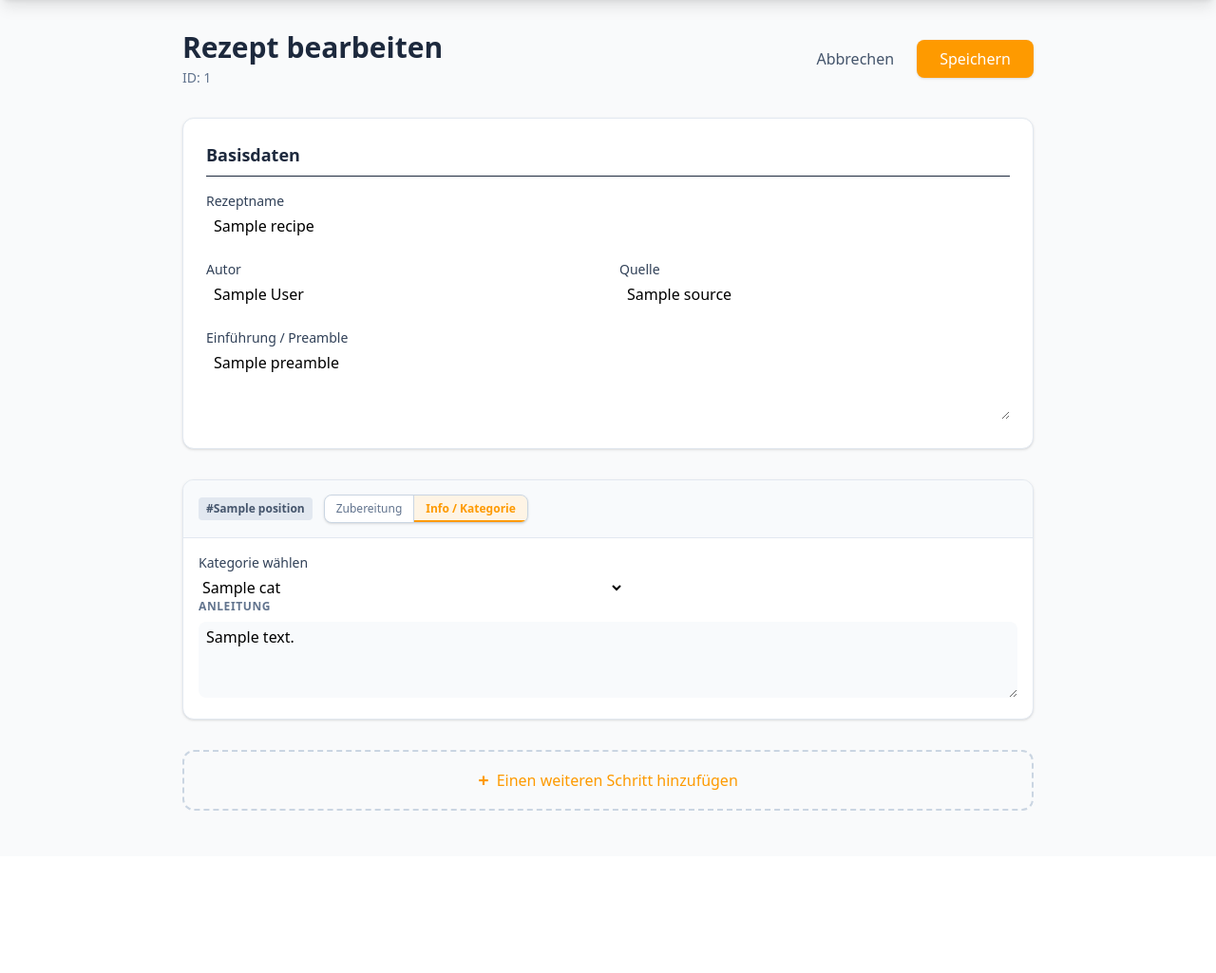
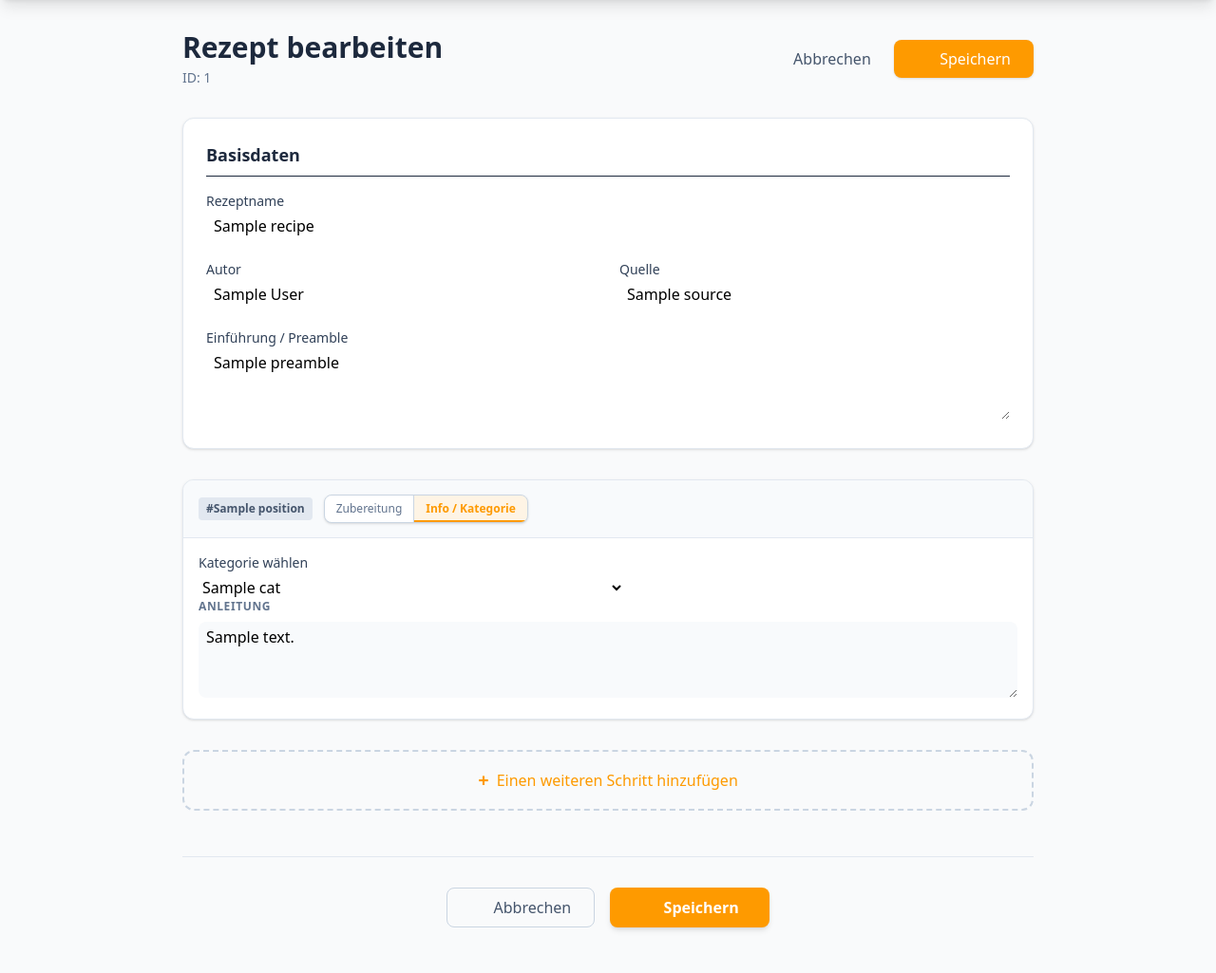
Before and after one commit to eiten/rezepte, a FastAPI app: template templates/edit_recipe.html in a window 1280 px wide. Shown: the part 64-1089 px from the top of the page at 95% size. Before the commit the page ends 918 px from the top, so only its background shows below. Run offline with FastAPI, Linux system fonts and the light colour scheme; the template is opened without the code that fills it: most values are stand-ins (such as "Sample title", 1, 10 or a date in 2020); some web fonts are replaced.

Commit message:
Edit und Add funktioniert!

```diff
--- a/static/css/main.css
+++ b/static/css/main.css
@@ -296,6 +296,9 @@
   }
   .mt-2 {
     margin-top: calc(var(--spacing) * 2);
+  }
+  .mt-12 {
+    margin-top: calc(var(--spacing) * 12);
   }
   .mt-24 {
     margin-top: calc(var(--spacing) * 24);
@@ -719,6 +722,9 @@
   .py-6 {
     padding-block: calc(var(--spacing) * 6);
   }
+  .pt-8 {
+    padding-top: calc(var(--spacing) * 8);
+  }
   .pr-4 {
     padding-right: calc(var(--spacing) * 4);
   }
@@ -972,6 +978,14 @@
       color: var(--color-gray-300);
     }
   }
+  .hover\:-translate-y-0\.5 {
+    &:hover {
+      @media (hover: hover) {
+        --tw-translate-y: calc(var(--spacing) * -0.5);
+        translate: var(--tw-translate-x) var(--tw-translate-y);
+      }
+    }
+  }
   .hover\:border-accent {
     &:hover {
       @media (hover: hover) {
@@ -1087,6 +1101,14 @@
     &:hover {
       @media (hover: hover) {
         color: var(--color-white);
+      }
+    }
+  }
+  .hover\:shadow-lg {
+    &:hover {
+      @media (hover: hover) {
+        --tw-shadow: 0 10px 15px -3px var(--tw-shadow-color, rgb(0 0 0 / 0.1)), 0 4px 6px -4px var(--tw-shadow-color, rgb(0 0 0 / 0.1));
+        box-shadow: var(--tw-inset-shadow), var(--tw-inset-ring-shadow), var(--tw-ring-offset-shadow), var(--tw-ring-shadow), var(--tw-shadow);
       }
     }
   }
--- a/templates/edit_recipe.html
+++ b/templates/edit_recipe.html
@@ -14,13 +14,13 @@
         </div>
         <div class="flex gap-2">
             {% if mode == 'add' %}
-                <a href="{{ url_for('index') }}" class="px-4 py-2 rounded-lg text-slate-600 hover:bg-slate-100 transition-colors no-underline">Abbrechen</a>
+                <a href="{{ url_for('index') }}" class="px-4 py-2 rounded-lg text-slate-600 hover:bg-slate-100 transition-colors no-underline"><span class="ph-btn-icon text-lg mr-1">&#xE4F6;</span>  Abbrechen</a>
             {% else %}
-                <a href="{{ url_for('read_recipe', recipe_id=recipe.id) }}" class="px-4 py-2 rounded-lg text-slate-600 hover:bg-slate-100 transition-colors no-underline">Abbrechen</a>
+                <a href="{{ url_for('read_recipe', recipe_id=recipe.id) }}" class="px-4 py-2 rounded-lg text-slate-600 hover:bg-slate-100 transition-colors no-underline"><span class="ph-btn-icon text-lg mr-1">&#xE4F6;</span>  Abbrechen</a>
             {% endif %}
 
             <button type="submit" form="recipe-edit-form" class="px-6 py-2 bg-accent hover:bg-accent-dark text-white rounded-lg shadow-sm font-medium transition-colors">
-                {% if mode == 'add' %}Erstellen{% else %}Speichern{% endif %}
+                <span class="ph-btn-icon text-lg mr-1">&#xE248;</span> {% if mode == 'add' %}Erstellen{% else %}Speichern{% endif %}
             </button>
         </div>
     </div>
@@ -186,6 +186,24 @@
         </div>
 
     </form>
+
+    <div class="mt-12 flex justify-center border-t border-slate-200 pt-8">
+        <div class="flex gap-4">
+            {% if mode == 'add' %}
+                <a href="{{ url_for('index') }}" class="px-6 py-2 rounded-lg text-slate-600 border border-slate-300 hover:bg-slate-50 transition-colors no-underline font-medium">
+                   <span class="ph-btn-icon text-lg mr-1">&#xE4F6;</span>  Abbrechen
+                </a>
+            {% else %}
+                <a href="{{ url_for('read_recipe', recipe_id=recipe.id) }}" class="px-6 py-2 rounded-lg text-slate-600 border border-slate-300 hover:bg-slate-50 transition-colors no-underline font-medium">
+                    <span class="ph-btn-icon text-lg mr-1">&#xE4F6;</span> Abbrechen
+                </a>
+            {% endif %}
+
+            <button type="submit" form="recipe-edit-form" class="px-8 py-2 bg-accent hover:bg-accent-dark text-white rounded-lg shadow-md hover:shadow-lg font-bold transition-all transform hover:-translate-y-0.5">
+                <span class="ph-btn-icon text-lg mr-1">&#xE248;</span> {% if mode == 'add' %}Erstellen{% else %}Speichern{% endif %}
+            </button>
+        </div>
+    </div>
 </div>
 
 <template id="ingredient-row-template">
@@ -226,7 +244,7 @@
 <template id="step-card-template">
     <div class="step-card group bg-white rounded-xl border border-slate-200 shadow-sm overflow-hidden transition-all hover:border-slate-300"
         data-step-id=""
-        data-step-index="___idx___">
+        data-step-index="__IDX__">
 
         <div class="bg-slate-50 px-4 py-3 border-b border-slate-200 flex items-center justify-between">
             <div class="flex items-center gap-3">
```
Also changed, not shown: routers/recipes.py (+15 -2 lines).
